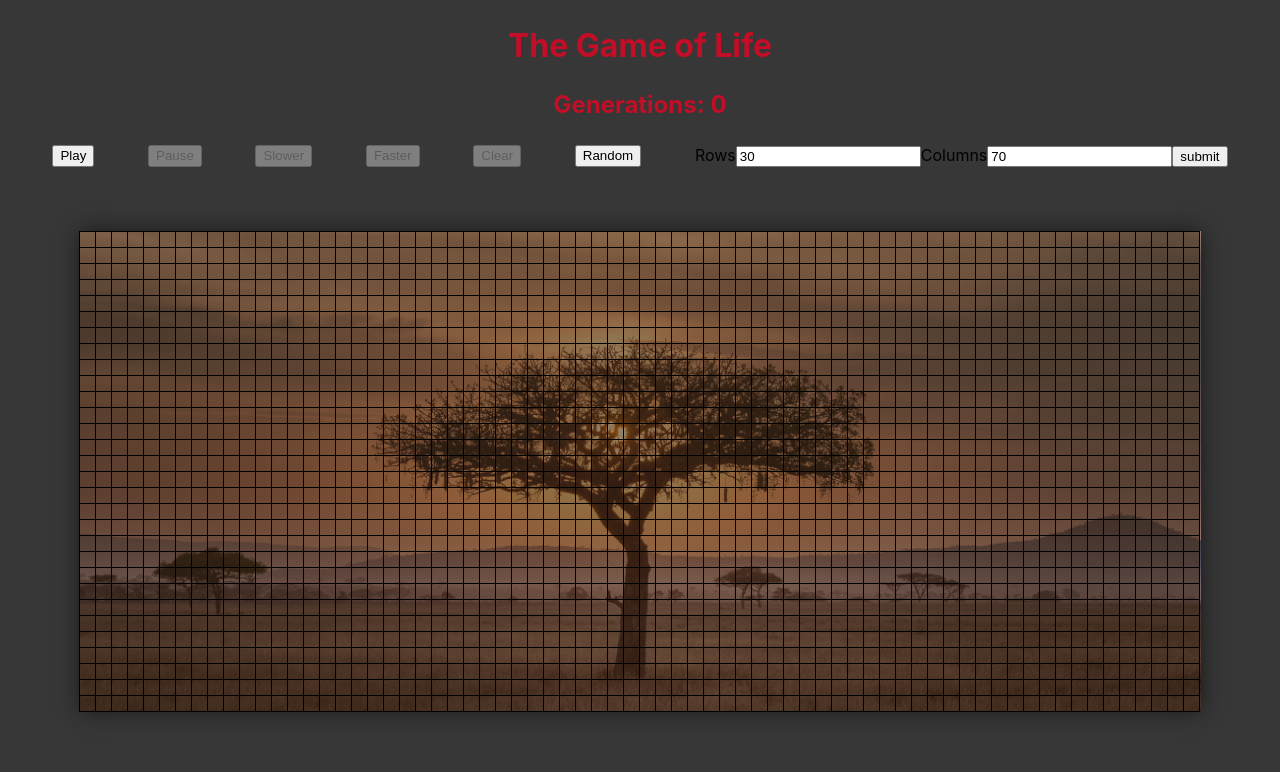
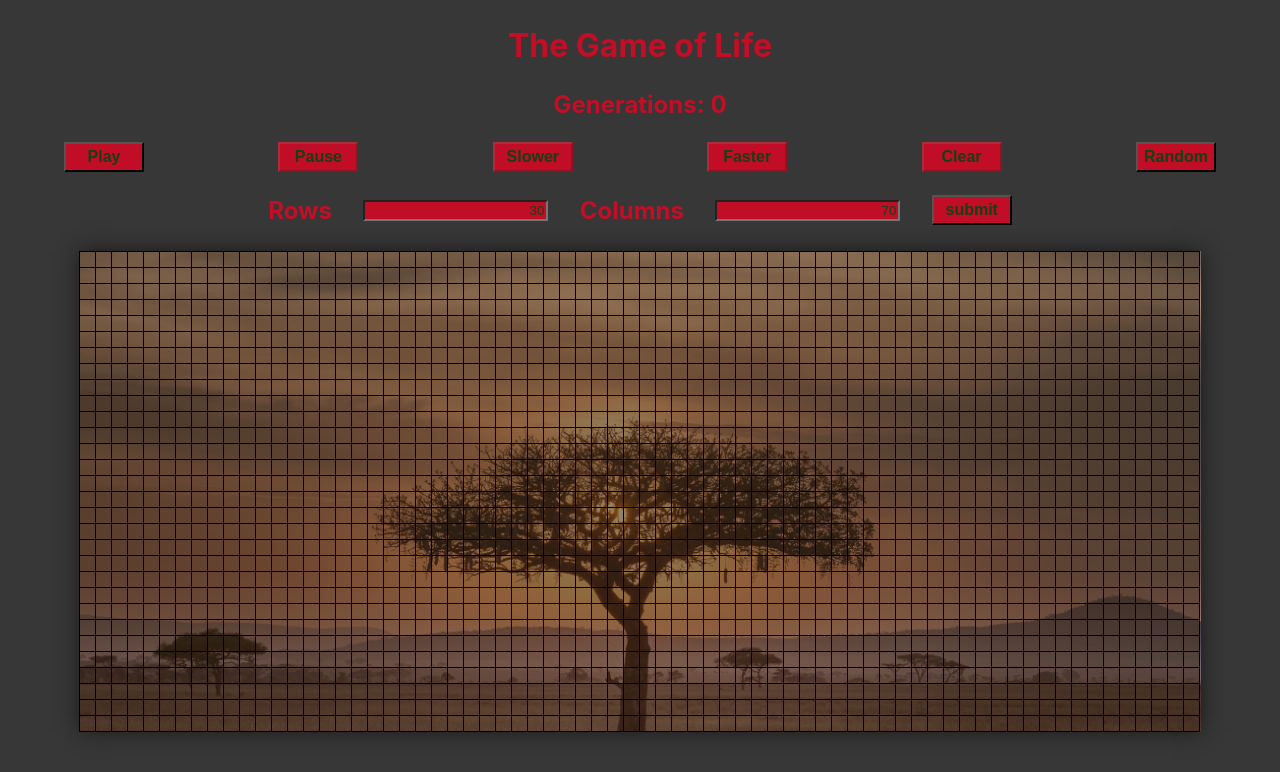
Before and after one commit to FreedomWriter/conways-gol, a React (Create React App) app: page / in a window 1280 px wide. Shown: the top 772 px of the page. Built offline with nearby package versions, Linux system fonts and the light colour scheme.

Commit message:
styling updates to grid size form

```diff
--- a/src/componenets/Buttons/Button.component.js
+++ b/src/componenets/Buttons/Button.component.js
@@ -14,6 +14,7 @@ export default function Button({
   userCols,
 }) {
   return (
+    <div className="container">
       <div className="button-container">
         <button onClick={handlePlay}>Play</button>
         <button onClick={handlePause} disabled={!isPlaying}>
@@ -31,9 +32,7 @@ export default function Button({
         <button onClick={handleRandomGrid} disabled={isPlaying}>
           Random
         </button>
-      {/* <button onClick={handleGridSize} disabled={isPlaying}>
-        Grid Size
-      </button> */}
+      </div>
       <form onSubmit={(e) => handleGridSizeSubmit(e)}>
         <label htmlFor="userRows">Rows</label>
         <input
--- a/src/index.css
+++ b/src/index.css
@@ -6,6 +6,7 @@ body {
   -webkit-font-smoothing: antialiased;
   -moz-osx-font-smoothing: grayscale;
   background-color: rgba(20, 20, 20, 0.85);
+  color: rgba(218, 7, 35, 0.85);
 }
 
 code {
@@ -36,8 +37,9 @@ code {
 }
 
 .button-container {
+  width: 100%;
   display: flex;
-  justify-content: space-around;
+  justify-content: space-between;
   margin: 2%;
 }
 
@@ -45,10 +47,19 @@ code {
   line-height: 0;
   margin: 0 auto;
   box-shadow: 0px 0px 20px rgba(20, 20, 20, 0.85);
-  margin-top: 5%;
-  background: url(./assets/images/hu-chen-africa.jpg) no-repeat bottom center
+  margin-top: 2%;
+  background: url(./assets/images/hu-chen-africa.jpg) no-repeat center center
     fixed;
   background-size: cover;
+}
+
+/* buttons and grid size form container */
+.container {
+  width: 90%;
+  display: flex;
+  flex-flow: column;
+  margin: 0 auto;
+  align-items: center;
 }
 
 h1,
@@ -59,3 +70,30 @@ h2 {
   margin-top: 2%;
   color: rgba(218, 7, 35, 0.85);
 }
+
+button {
+  color: rgb(20, 65, 20);
+  background: rgba(218, 7, 35, 0.85);
+  width: 80px;
+  height: 30px;
+  font-size: 1em;
+  font-weight: bold;
+}
+
+form {
+  display: flex;
+  justify-content: space-evenly;
+  align-items: center;
+  width: 70%;
+}
+
+input {
+  color: rgb(20, 65, 20);
+  background: rgba(218, 7, 35, 0.85);
+  text-align: right;
+}
+
+label {
+  font-size: 1.5em;
+  font-weight: bold;
+}
```
Lines whose indentation alone changed are shown as unchanged.
